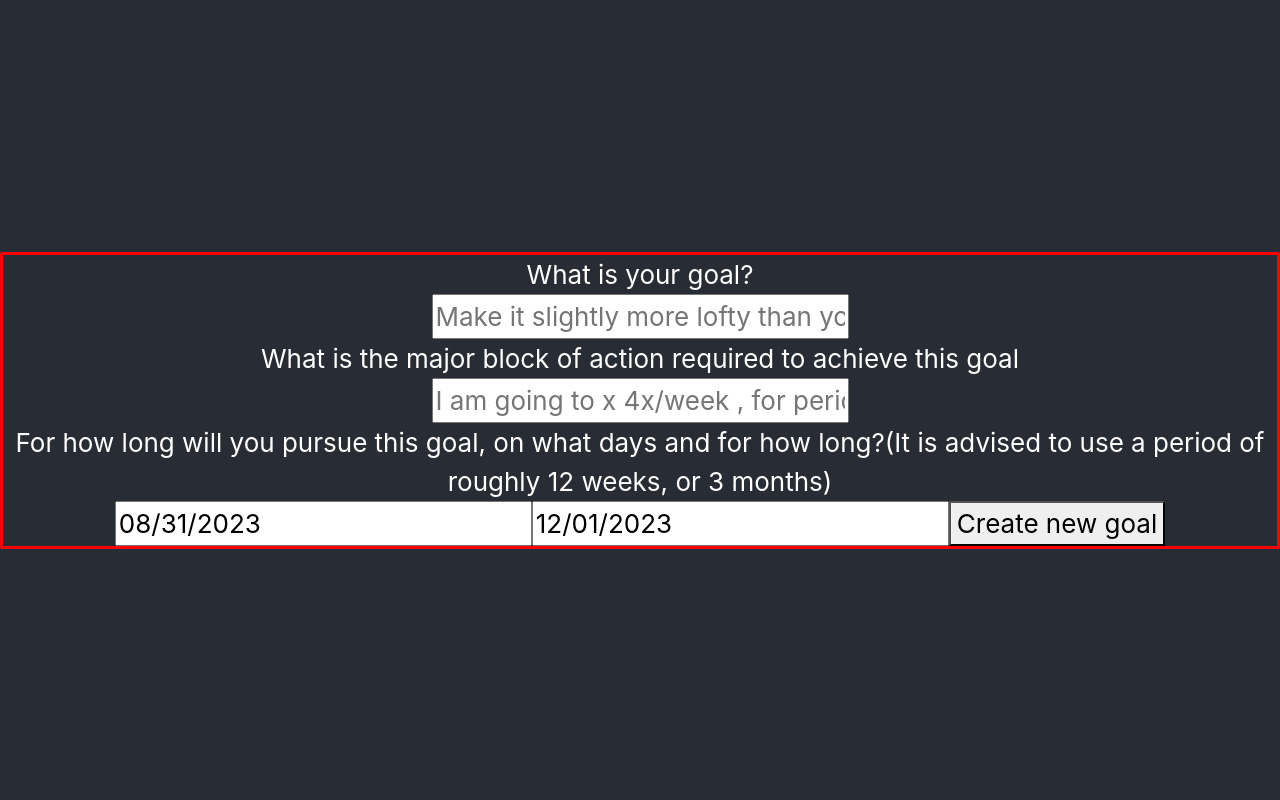
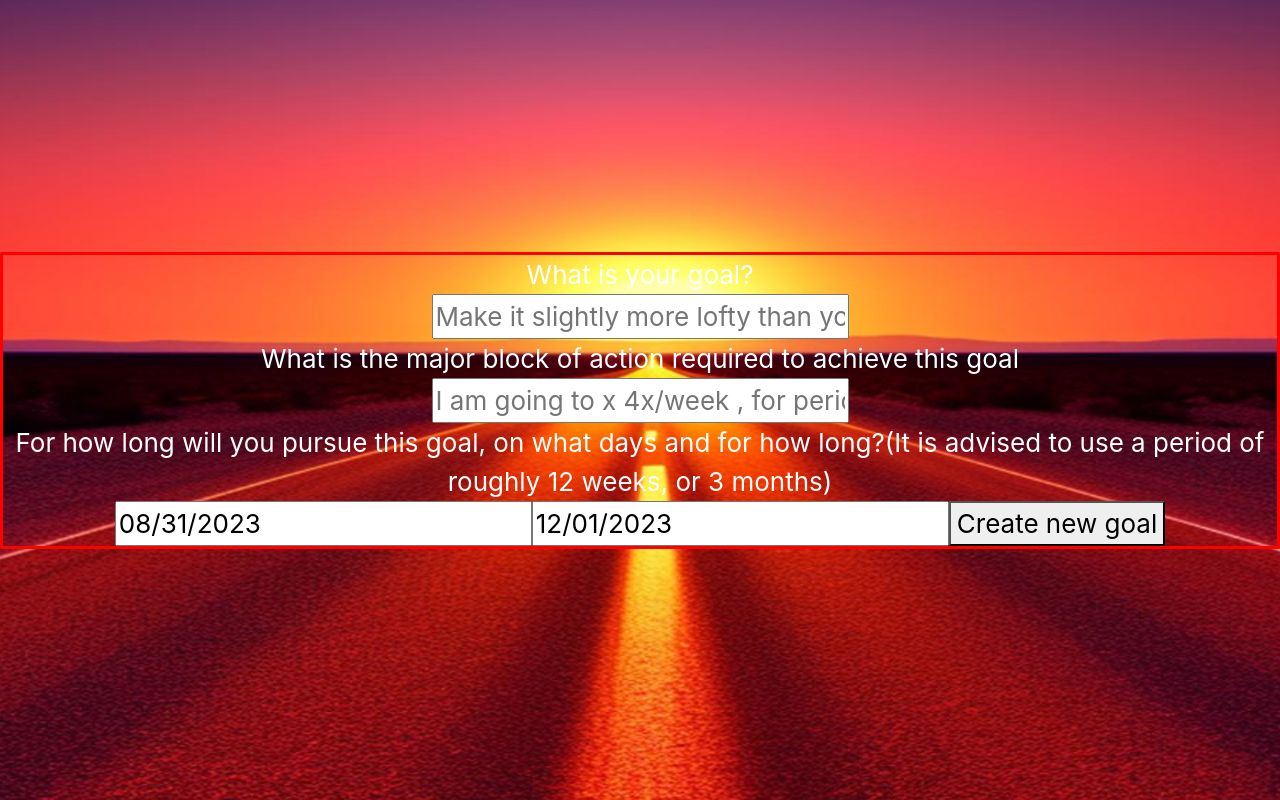
Before and after one commit to 2000mato/AH-Goals-Toolkit, a React (Create React App) app in the folder toolkit/: page / in a window 1280 px wide. Built offline with nearby package versions, Linux system fonts and the light colour scheme.

Commit message:
background image added

```diff
--- a/toolkit/src/App.css
+++ b/toolkit/src/App.css
@@ -14,7 +14,6 @@
 }
 
 .App-header {
-  background-color: #282c34;
   min-height: 100vh;
   display: flex;
   flex-direction: column;
--- a/toolkit/src/index.css
+++ b/toolkit/src/index.css
@@ -1,4 +1,8 @@
 body {
+  background-image: url('../public/background.jpg');
+    background-size: cover;
+    background-repeat: no-repeat;
+    background-position: center center;
   margin: 0;
   font-family: -apple-system, BlinkMacSystemFont, 'Segoe UI', 'Roboto', 'Oxygen',
     'Ubuntu', 'Cantarell', 'Fira Sans', 'Droid Sans', 'Helvetica Neue',
```
Also changed, not shown: toolkit/public/background.jpg (added).
